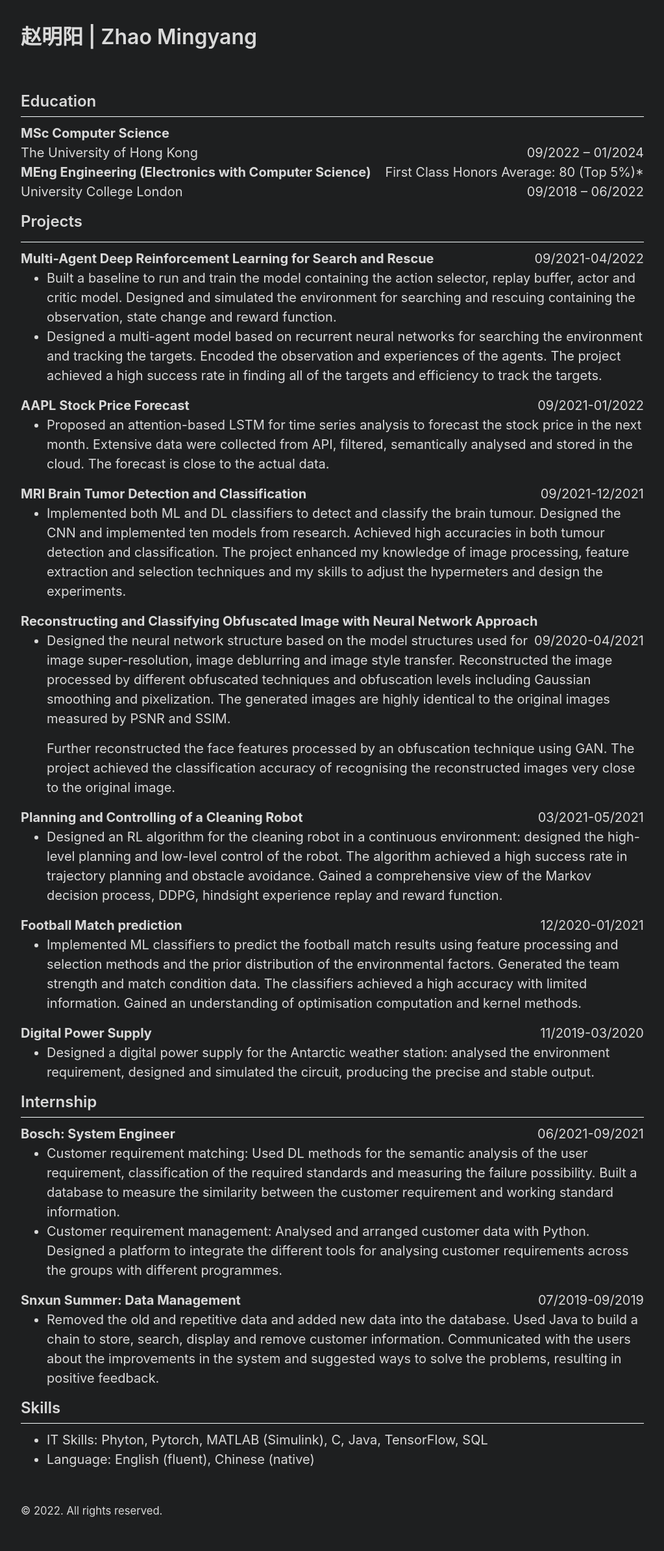
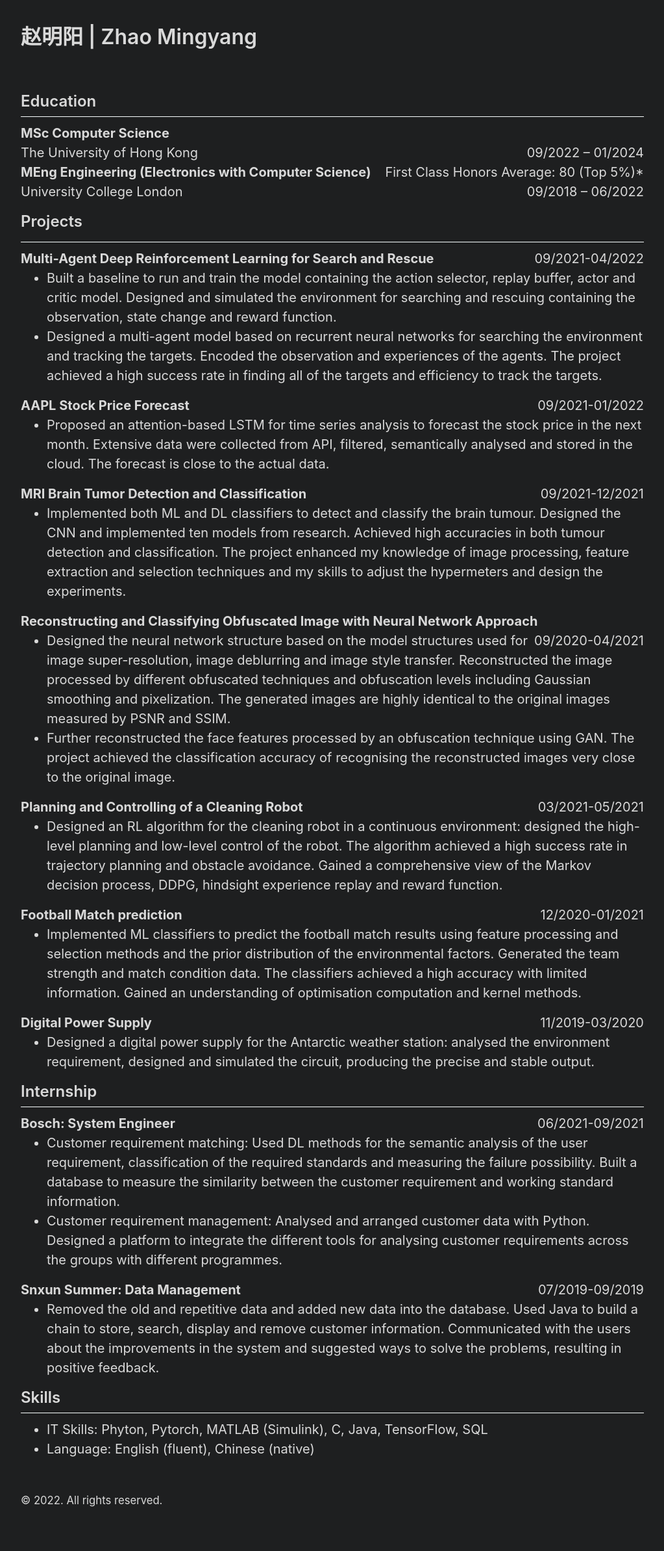
Before and after one commit to Zhao-Mingyang/zhao-mingyang.github.io, a Jekyll site: the page built from about.md, in a window 1280 px wide. Shown: the whole page at 65% size, without its empty margins (128-1151 px from the left). Built offline with Jekyll 4.4.1, drawn with Linux system fonts in a browser that asks for light colours.

```diff
--- a/_layouts/default.html
+++ b/_layouts/default.html
@@ -47,8 +47,8 @@
 		     <div style="float:right; text-align:right"> 09/2020-04/2021</div> <br>
 	<ul> <li> Designed the neural network structure based on the model structures used for image super-resolution, image deblurring and image
 	style transfer. Reconstructed the image processed by different obfuscated techniques and obfuscation levels including Gaussian
-	smoothing and pixelization. The generated images are highly identical to the original images measured by PSNR and SSIM. </ul>
-	<ul> Further reconstructed the face features processed by an obfuscation technique using GAN. The project achieved the classification
+	smoothing and pixelization. The generated images are highly identical to the original images measured by PSNR and SSIM. </li>
+	<li> Further reconstructed the face features processed by an obfuscation technique using GAN. The project achieved the classification
 	accuracy of recognising the reconstructed images very close to the original image.
 		     </li> </ul>
 
```
